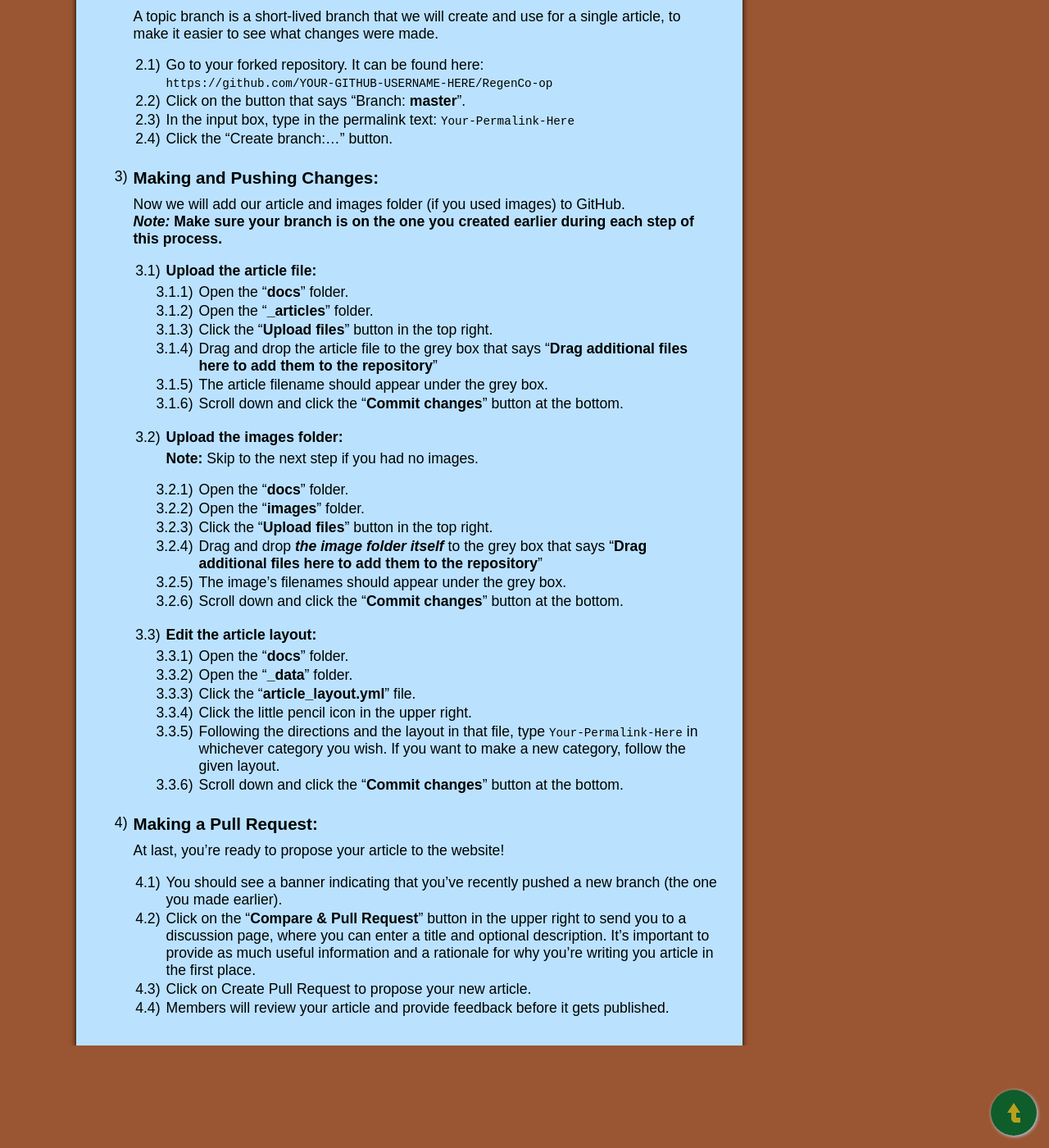
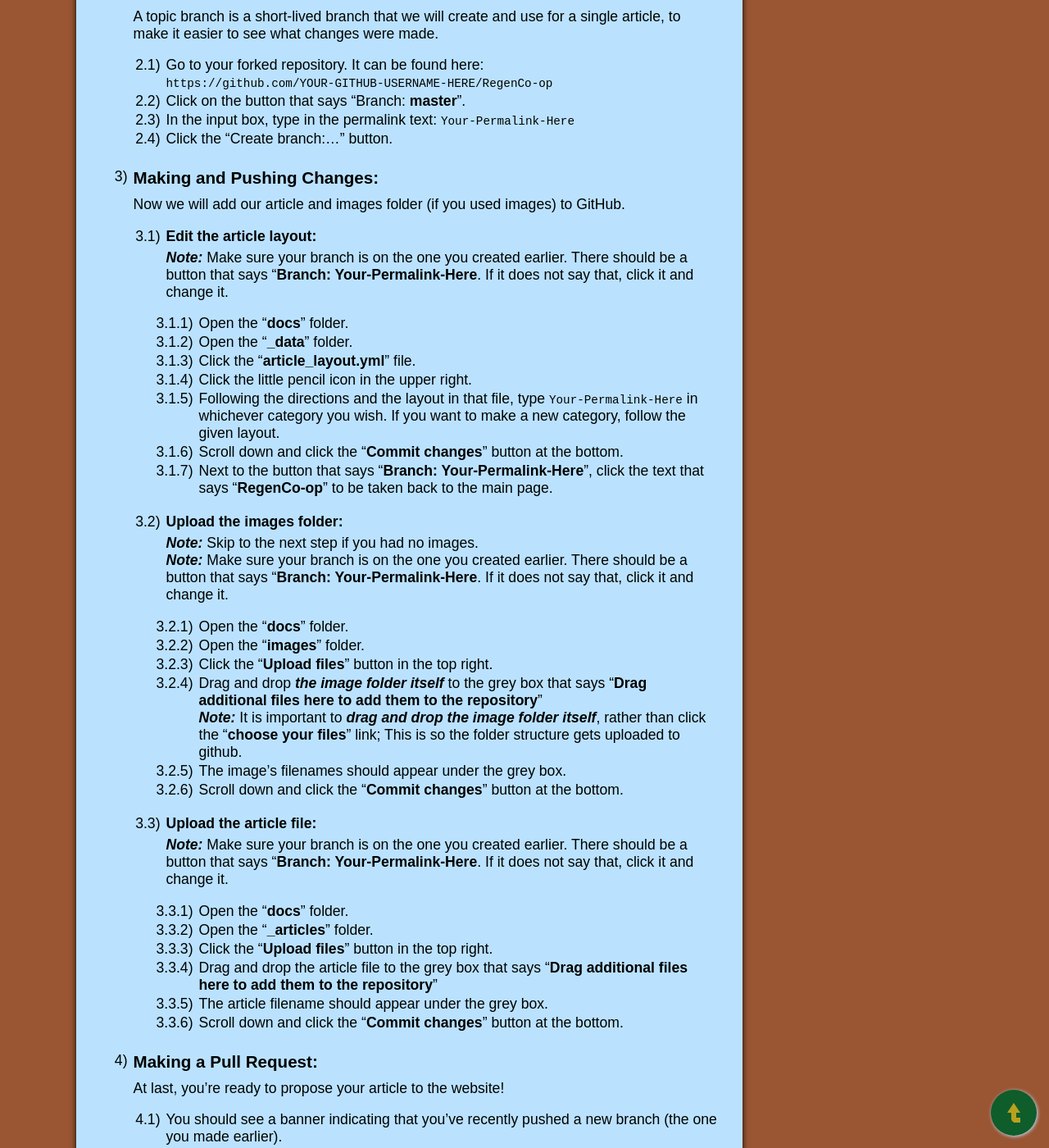
Before and after one commit to joshhennen/RegenCo-op, a Jekyll site: the page built from docs/_info/How-to-Write-a-New-Article.md, in a window 1280 px wide and 1400 px high, scrolled down 3022 px. Shown: the whole window at 82% size. Built offline with Jekyll 4.4.1, drawn with Linux system fonts in a browser that asks for light colours.

Commit message:
Update How-to-Write-a-New-Article.md

```diff
--- a/docs/_info/How-to-Write-a-New-Article.md
+++ b/docs/_info/How-to-Write-a-New-Article.md
@@ -122,35 +122,39 @@ By now you should have your article written and named: `Your-Permalink-Here.md`
 3. ### Making and Pushing Changes:
 
    Now we will add our article and images folder (if you used images) to GitHub.
-   **_Note:_ Make sure your branch is on the one you created earlier during each step of this process.**
 
-   1. #### Upload the article file:
+   1. #### Edit the article layout:
+      **_Note:_** Make sure your branch is on the one you created earlier. There should be a button that says "**Branch: Your-Permalink-Here**. If it does not say that, click it and change it.
+
+      1. Open the "**docs**" folder.
+      2. Open the "**_data**" folder.
+      3. Click the "**article_layout.yml**" file.
+      4. Click the little pencil icon in the upper right.
+      5. Following the directions and the layout in that file, type `Your-Permalink-Here` in whichever category you wish. If you want to make a new category, follow the given layout.
+      6. Scroll down and click the "**Commit changes**" button at the bottom.
+      7. Next to the button that says "**Branch: Your-Permalink-Here**", click the text that says "**RegenCo-op**" to be taken back to the main page.
+
+   2. #### Upload the images folder:
+
+      **_Note:_** Skip to the next step if you had no images.
+      **_Note:_** Make sure your branch is on the one you created earlier. There should be a button that says "**Branch: Your-Permalink-Here**. If it does not say that, click it and change it.
+
+      1. Open the "**docs**" folder.
+      2. Open the "**images**" folder.
+      3. Click the "**Upload files**" button in the top right.
+      4. Drag and drop **_the image folder itself_** to the grey box that says "**Drag additional files here to add them to the repository**"
+         **_Note:_** It is important to **_drag and drop the image folder itself_**, rather than click the "**choose your files**" link; This is so the folder structure gets uploaded to github.
+      5. The image's filenames should appear under the grey box.
+      6. Scroll down and click the "**Commit changes**" button at the bottom.
+
+   3. #### Upload the article file:
+      **_Note:_** Make sure your branch is on the one you created earlier. There should be a button that says "**Branch: Your-Permalink-Here**. If it does not say that, click it and change it.
 
       1. Open the "**docs**" folder.
       2. Open the "**_articles**" folder.
       3. Click the "**Upload files**" button in the top right.
       4. Drag and drop the article file to the grey box that says "**Drag additional files here to add them to the repository**"
       5. The article filename should appear under the grey box.
-      6. Scroll down and click the "**Commit changes**" button at the bottom.
-
-   2. #### Upload the images folder:
-
-      **Note:** Skip to the next step if you had no images.
-
-      1. Open the "**docs**" folder.
-      2. Open the "**images**" folder.
-      3. Click the "**Upload files**" button in the top right.
-      4. Drag and drop **_the image folder itself_** to the grey box that says "**Drag additional files here to add them to the repository**"
-      5. The image's filenames should appear under the grey box.
-      6. Scroll down and click the "**Commit changes**" button at the bottom.
-
-   3. #### Edit the article layout:
-
-      1. Open the "**docs**" folder.
-      2. Open the "**_data**" folder.
-      3. Click the "**article_layout.yml**" file.
-      4. Click the little pencil icon in the upper right.
-      5. Following the directions and the layout in that file, type `Your-Permalink-Here` in whichever category you wish. If you want to make a new category, follow the given layout.
       6. Scroll down and click the "**Commit changes**" button at the bottom.
 
 4. ### Making a Pull Request:
```
